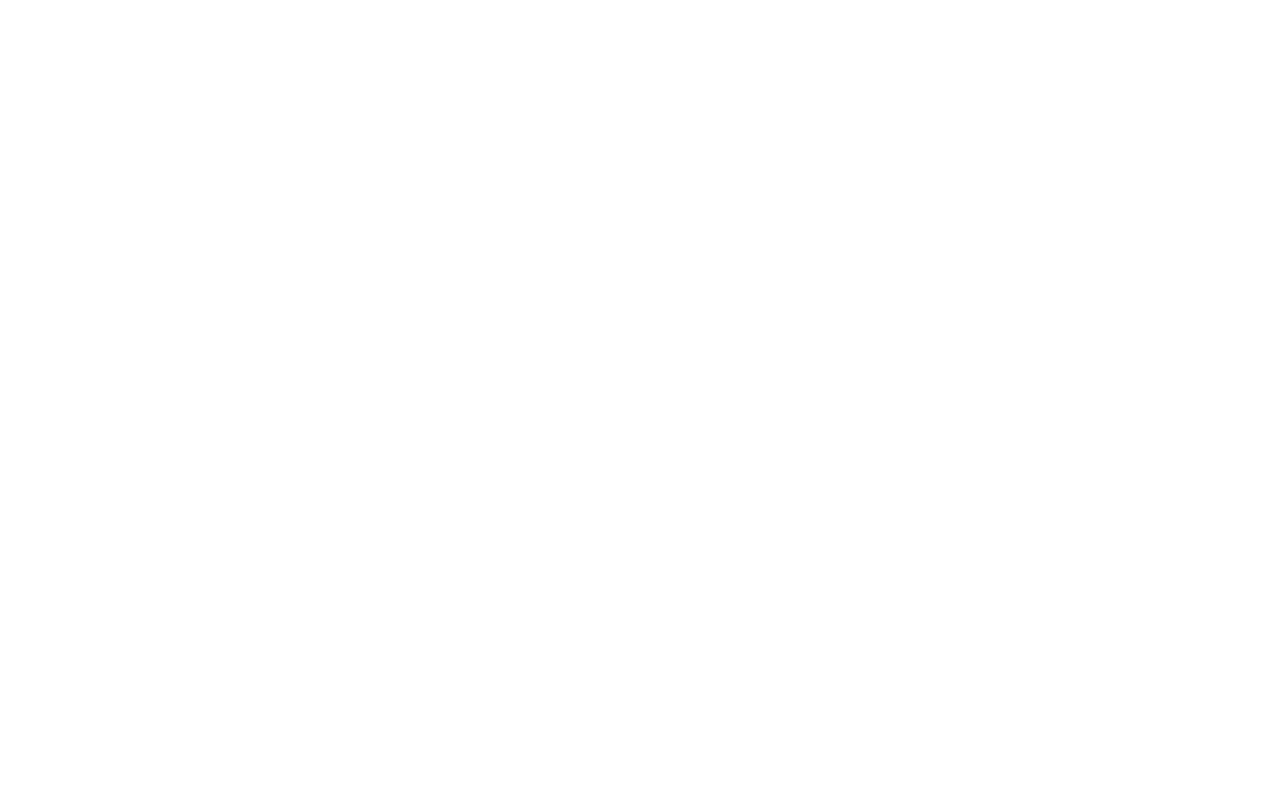
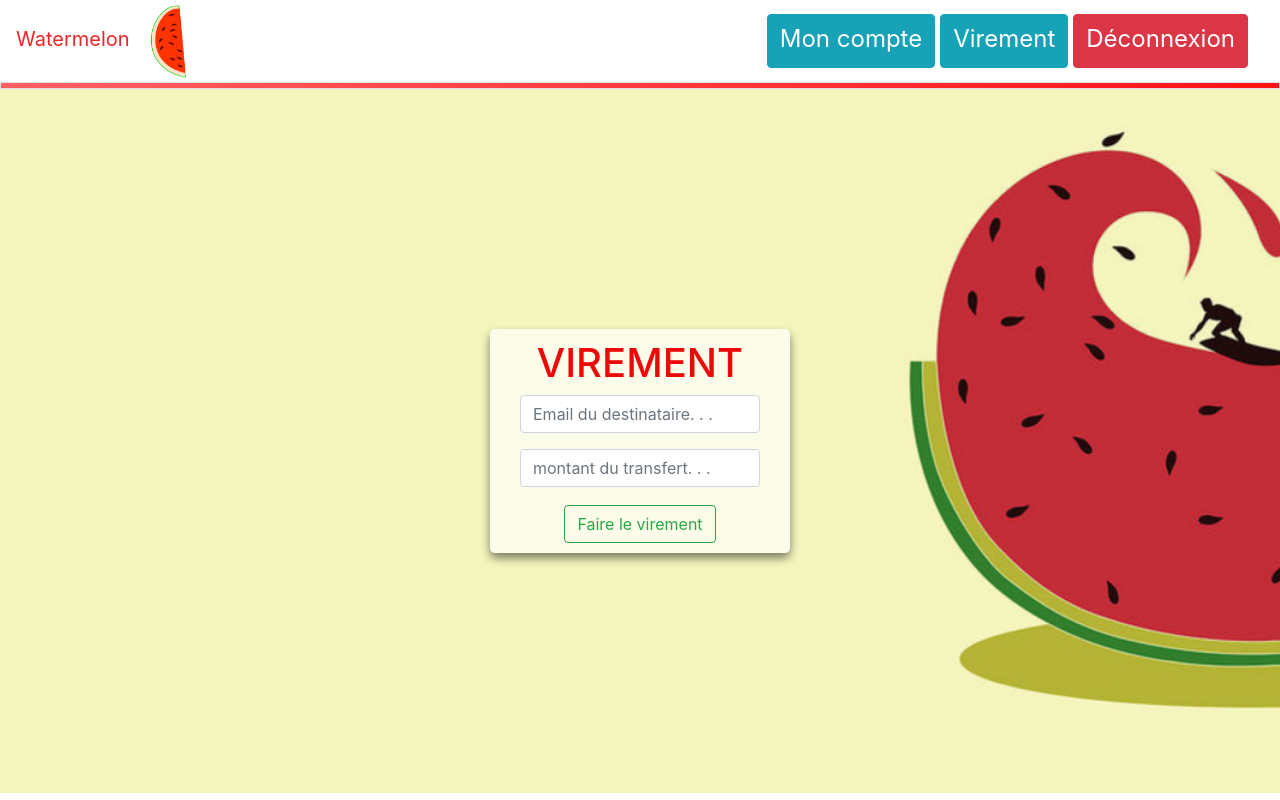
Before and after one commit to L-HommeSage/Projet-js-2019-2020, a React (Create React App) app in the folder watermelon/: page /virement in a window 1280 px wide. Built offline with nearby package versions, Linux system fonts and the light colour scheme.

Commit message:
debut virement

```diff
--- a/watermelon/src/Account/Account.js
+++ b/watermelon/src/Account/Account.js
@@ -1,5 +1,5 @@
 import React, { Component } from 'react';
-import { Button, Form, Input, FormText } from 'reactstrap';
+import { Button, Form, Input, Label } from 'reactstrap';
 import './Account.css';
 import Card from '../Card/Card.js'
 import { bdd } from '../bdd.js';
@@ -102,6 +102,7 @@
                 <div className='panel2'>
                     <div class='deposit' onSubmit={this.handleSubmit2}>
                         <Form>
+                            <h1>Dépots</h1>
                             <Input type="text" name="depot" id="de" placeholder="Montant du dépot. . ." value={this.state.depot} onChange={this.handleChange2} />
                             <Button outline color="success">Depôt</Button>
                         </Form>
@@ -109,6 +110,7 @@
                     <br></br>
                     <div class='withdraw' onSubmit={this.handleSubmit1}>
                         <Form>
+                            <h1>Retrait</h1>
                             <Input type="text" name="retrait" id="re" placeholder="Montant du retrait. . ." value={this.state.retrait} onChange={this.handleChange1} />
                             <Button outline color="success">Retrait</Button>
                         </Form>
--- a/watermelon/src/App.js
+++ b/watermelon/src/App.js
@@ -5,7 +5,7 @@
 import Homepage from './Homepage/Homepage.js';
 import Inscription from './Inscription/Inscription.js';
 import  Connexion from './Connexion/Connexion.js';
-import Footer from './Footer/Footer.js';
+import Virement from './Virement/Virement.js';
 import Account from './Account/Account.js';
 import Navigation2 from './Navigation2/Navigation2.js';
 
@@ -31,6 +31,9 @@
           <Route exact path='/account' component={Navigation2} />
           <Route exact path='/account' component={Account} />
 
+          <Route exact path='/virement' component={Navigation2} />
+          <Route exact path='/virement' component={Virement} />
+
           <Route exact path='/' component={Homepage }/>
           <Route exact path='/inscription' component={Inscription} />
           <Route exact path='/connexion' component={Connexion} />
--- a/watermelon/src/Connexion/Connexion.css
+++ b/watermelon/src/Connexion/Connexion.css
@@ -15,7 +15,6 @@
 
 .box2
 {
-
     padding: 10px 30px 10px 30px;
     display: flex;
     background-color:rgba(255, 255, 255, 0.7);
--- a/watermelon/src/Navigation2/Navigation2.css
+++ b/watermelon/src/Navigation2/Navigation2.css
@@ -25,6 +25,10 @@
     background-size: 400% 400%;
     margin: 0px;
 }
+.button
+{
+  padding-left: 5px;
+}
 
 @keyframes bganimation {
     0%{
--- a/watermelon/src/Navigation2/Navigation2.js
+++ b/watermelon/src/Navigation2/Navigation2.js
@@ -1,6 +1,6 @@
 import React, { Component } from 'react';
 import { Link } from 'react-router-dom';
-import { Navbar, NavbarBrand, Nav} from 'reactstrap';
+import { Navbar, NavbarBrand, Nav } from 'reactstrap';
 import './Navigation2.css';
 import { Button } from 'reactstrap';
 
@@ -46,14 +46,28 @@
 
           <Nav className="ml-auto">
 
-           <NavbarBrand>
+            <NavbarBrand>
+              <span className='button'>
               <Link to='/Account'>
-                <Button color='danger' onClick={this.deco}>
-                 <Link to='/'>
-                  <div className="deco">Déconnexion</div>
-                  </Link>
+                <Button color='info' >
+                  <div className="deco" >Mon compte</div>
                 </Button>
               </Link>
+              </span>
+              <span className='button'>
+                <Link to='/Virement'>
+                <Button color='info' >
+                  <div className="deco" >Virement</div>
+                </Button>
+              </Link>
+              </span>
+               <span className='button'>
+              <Link to='/'>
+                <Button color='danger' onClick={this.deco}>
+                  <div className="deco">Déconnexion</div>
+                </Button>
+              </Link>
+              </span>
             </NavbarBrand>
 
           </Nav>
--- /dev/null
+++ b/watermelon/src/Virement/Virement.js
@@ -0,0 +1,62 @@
+import React, { Component } from 'react';
+import { Button, Form, FormGroup, Input } from 'reactstrap';
+
+import { bdd } from '../bdd.js';
+
+
+
+class Virement extends Component {
+    constructor(props) {
+        super(props);
+        this.state = { mail: '', montant: '' };
+
+        this.handleChange1 = this.handleChange1.bind(this);
+        this.handleChange2 = this.handleChange2.bind(this);
+        this.handleSubmit = this.handleSubmit.bind(this);
+    };
+
+    handleChange1(event) {
+        this.setState({ mail: event.target.value });
+    }
+
+    handleChange2(event) {
+        this.setState({ montant: event.target.value });
+    }
+
+    handleSubmit(event) {
+        bdd.users.map((index) => {
+            if (index.email == this.state.mail) {
+                bdd.wallets.map((index2) => {
+                    if (index2.user_id == index.id) {
+                        console.log(index2.id);
+                    }
+                });
+            }
+        });
+    }
+
+
+    render() {
+        return (
+            <div className='form2' onSubmit={this.handleSubmit} >
+                <div class='box2'>
+                    <Form>
+                        <h1>Virement</h1>
+                        <FormGroup>
+                            <Input type="text" name="email" id="exampleEmail" placeholder="Email du destinataire. . ." value={this.state.mail} onChange={this.handleChange1} />
+                        </FormGroup>
+
+                        <FormGroup>
+                            <Input type="text" name="montant" id="mont" placeholder="montant du transfert. . ." value={this.state.montant} onChange={this.handleChange2} />
+                        </FormGroup>
+                        <div>
+                            <Button outline color="success">Faire le virement</Button>
+                        </div>
+                    </Form>
+                </div>
+            </div>
+        );
+    }
+}
+
+export default Virement;
```
Also changed, not shown: watermelon/src/Virement/Virement.css (added).
